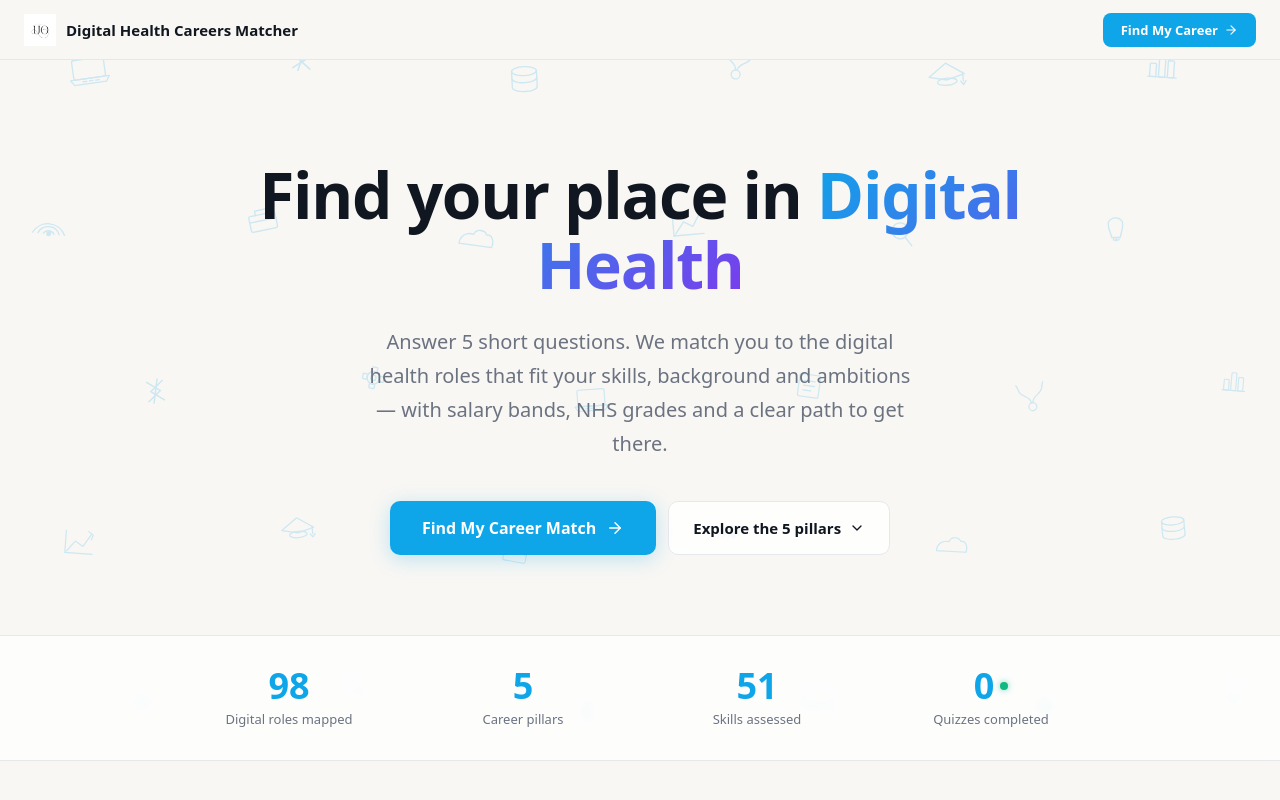
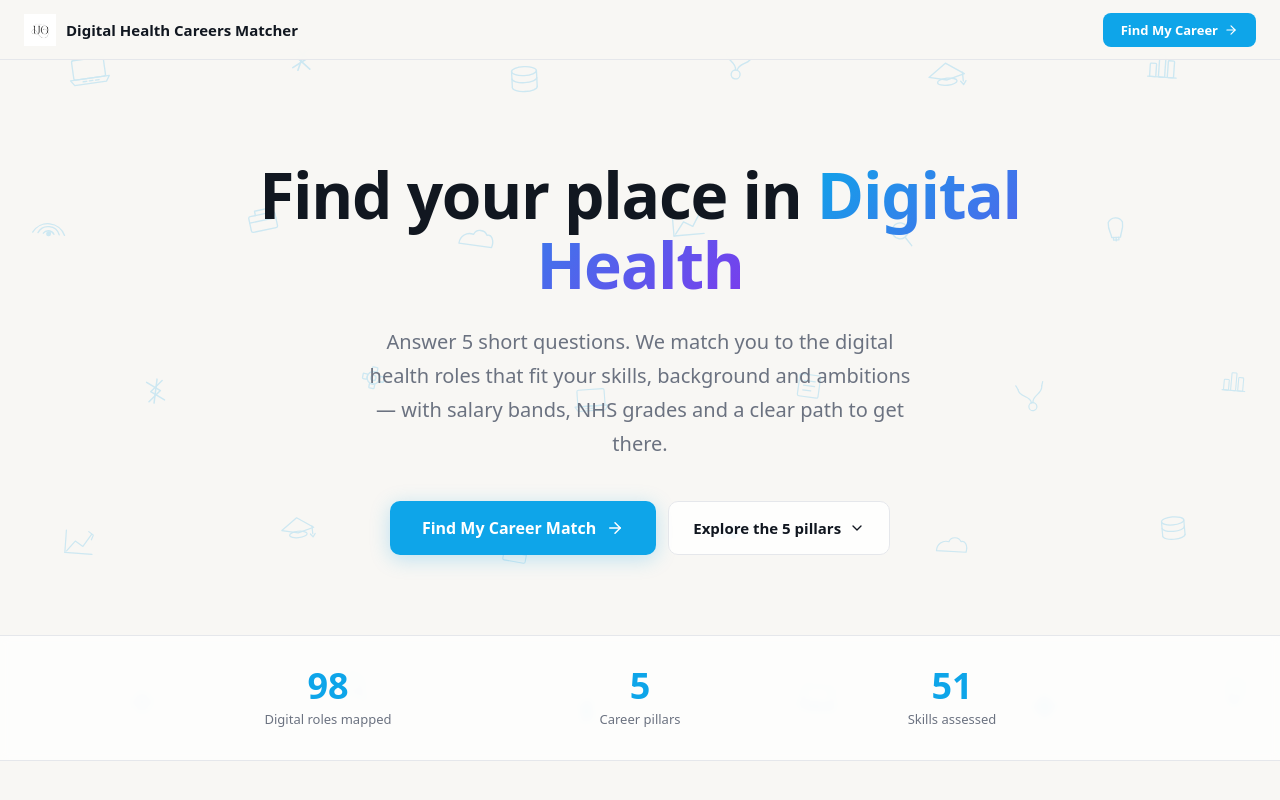
Before and after one commit to ufuomaok/-digital-health-careers-matcher, a Next.js app: page / in a window 1280 px wide. Shown: the top 800 px of the page. Built offline with nearby package versions, Linux system fonts and the light colour scheme; no server answers; the database is empty.

Commit message:
Remove quizz live counter from top banner

```diff
--- a/src/app/page.tsx
+++ b/src/app/page.tsx
@@ -329,11 +329,6 @@ export default function LandingPage() {
     { value: "98", label: "Digital roles mapped", live: false },
     { value: "5", label: "Career pillars", live: false },
     { value: "51", label: "Skills assessed", live: false },
-    {
-      value: quizCount !== null ? quizCount.toLocaleString("en-GB") : "...",
-      label: "Quizzes completed",
-      live: true,
-    },
   ];
 
   return (
```
